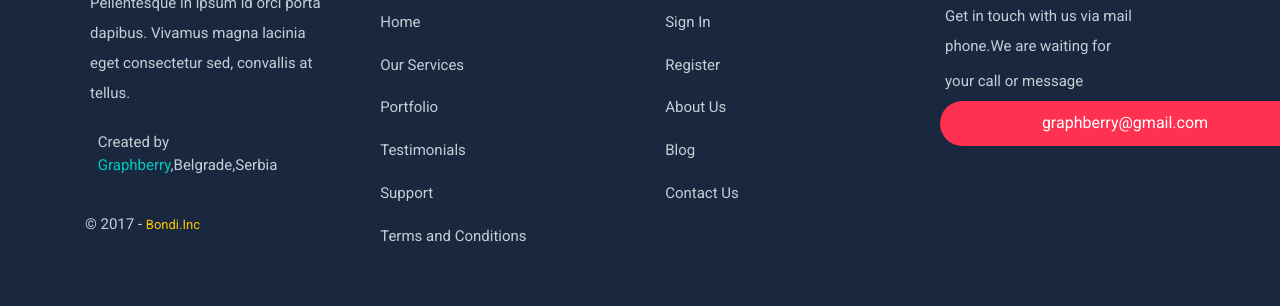
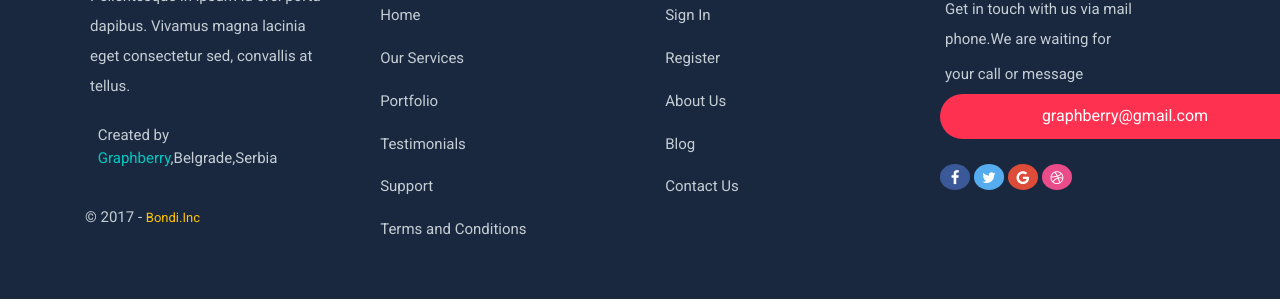
Before and after one commit to METEOR619/bondi, a plain HTML site: page index.html in a window 1280 px wide. Shown: the part 4128-4434 px from the top of the page. Drawn offline with nearby package versions, Linux system fonts and the light colour scheme.

Commit message:
no message

```diff
--- a/css/style.css
+++ b/css/style.css
@@ -259,6 +259,39 @@ width: 50%;
    font-weight: 400;
     color: #ffc501;
 }
+.fa {
+    margin-top: 10%;
+    padding: 2%;
+    font-size: 15px;
+    width: 30px;
+    text-align: center;
+    text-decoration: none;
+
+    border-radius: 50%;
+  }
+
+  .fa:hover{
+    opacity: 0.7;
+    color: #ffffff;
+}
+  .fa-facebook {
+    background: #3B5998;
+    color: white;
+  }
+
+  .fa-twitter {
+    background: #55ACEE;
+    color: white;
+  }
+
+  .fa-google {
+    background: #dd4b39;
+    color: white;
+  }
+  .fa-dribbble {
+    background: #ea4c89;
+    color: white;
+  }
 
 /* footer end */
 /* buttons start */
--- a/index.html
+++ b/index.html
@@ -7,6 +7,7 @@
     <link rel="stylesheet" href="https://stackpath.bootstrapcdn.com/bootstrap/4.5.0/css/bootstrap.min.css"
         integrity="sha384-9aIt2nRpC12Uk9gS9baDl411NQApFmC26EwAOH8WgZl5MYYxFfc+NcPb1dKGj7Sk" crossorigin="anonymous">
     <link href="https://fonts.googleapis.com/css2?family=Roboto&display=swap" rel="stylesheet">
+    <link rel="stylesheet" href="https://cdnjs.cloudflare.com/ajax/libs/font-awesome/4.7.0/css/font-awesome.min.css">
     <link rel="stylesheet" href="css/style.css">
     <title>Bondi</title>
 </head>
@@ -100,7 +101,8 @@
                         <div class="rect col-sm">
                             <div class="section-title-container">
                                 <span class="title-shadow">2</span>
-                                <h2 class="text-center section-title"><img src="../Bondi/assets/Icon (1).png" alt=""></h2>
+                                <h2 class="text-center section-title"><img src="../Bondi/assets/Icon (1).png" alt="">
+                                </h2>
                             </div>
                             <h4>WEB DESIGN</h4>
                             <p>Pellentesque in ipsum id orci porta dapibus. Vivamus magna justo, lacinia eget
@@ -110,7 +112,8 @@
                         <div class="rect col-sm">
                             <div class="section-title-container">
                                 <span class="title-shadow">3</span>
-                                <h2 class="text-center section-title"><img src="../Bondi/assets/Icon (2).png" alt=""></h2>
+                                <h2 class="text-center section-title"><img src="../Bondi/assets/Icon (2).png" alt="">
+                                </h2>
                             </div>
                             <h4>APP DESIGN</h4>
                             <p>Pellentesque in ipsum id orci porta dapibus. Vivamus magna justo, lacinia eget
@@ -272,6 +275,7 @@
         <!-- team end -->
         <!-- clients start -->
         <section class="clients">
+            <div class="container">
                 <div class="clients-logo">
                     <div class="row">
                         <img src="../Bondi/assets/Logo 1.png" alt="">
@@ -280,6 +284,7 @@
                         <img src="../Bondi/assets/Logo 4.png" alt="">
                         <img src="../Bondi/assets/Logo 5.png" alt="">
                         <img src="../Bondi/assets/Logo 6.png" alt="">
+                    </div>
                 </div>
             </div>
         </section>
@@ -378,11 +383,13 @@
                     <div class="row text-left">
                         <div class="first-column col-md-3">
                             <a href="#"><img src="../Bondi/assets/Logo.png" alt=""></a>
-                        <p class="footer-lines">Pellentesque in ipsum id orci porta dapibus. Vivamus magna lacinia eget consectetur
+                            <p class="footer-lines">Pellentesque in ipsum id orci porta dapibus. Vivamus magna lacinia
+                                eget consectetur
                                 sed,
                                 convallis at tellus.</p>
                             <div class="extra">
-                            <p class="copyright-line">Created by <span class="graphberry">Graphberry</span>,Belgrade,Serbia</p>
+                                <p class="copyright-line">Created by <span
+                                        class="graphberry">Graphberry</span>,Belgrade,Serbia</p>
                                 <p class="pt-4"> © 2017 - <span class="bondi">Bondi.Inc</span> </p>
                             </div>
                         </div>
@@ -413,7 +420,10 @@
                             <p class="footer-lines"> your call or message</p>
                             <button class="btn  px-5 py-2 rounded-pill email-btn">graphberry@gmail.com</button>
                             <div class="social-icons">
-
+                                <a href="#" class="fa fa-facebook"></a>
+                                <a href="#" class="fa fa-twitter"></a>
+                                <a href="#" class="fa fa-google"></a>
+                                <a href="#" class="fa fa-dribbble"></a>
                             </div>
 
 
```
Lines whose indentation alone changed are shown as unchanged.
